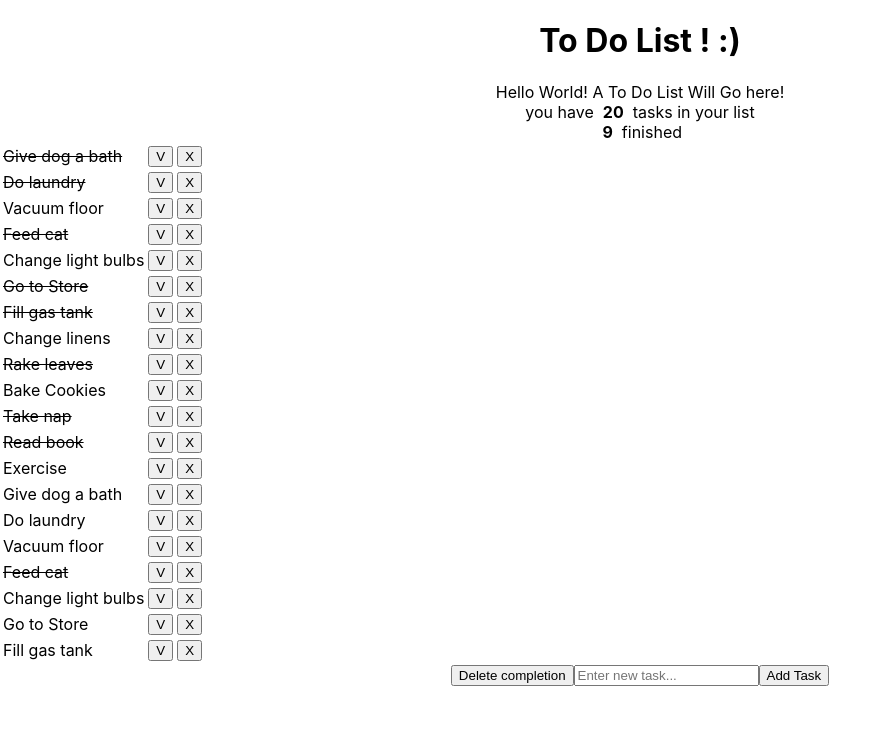
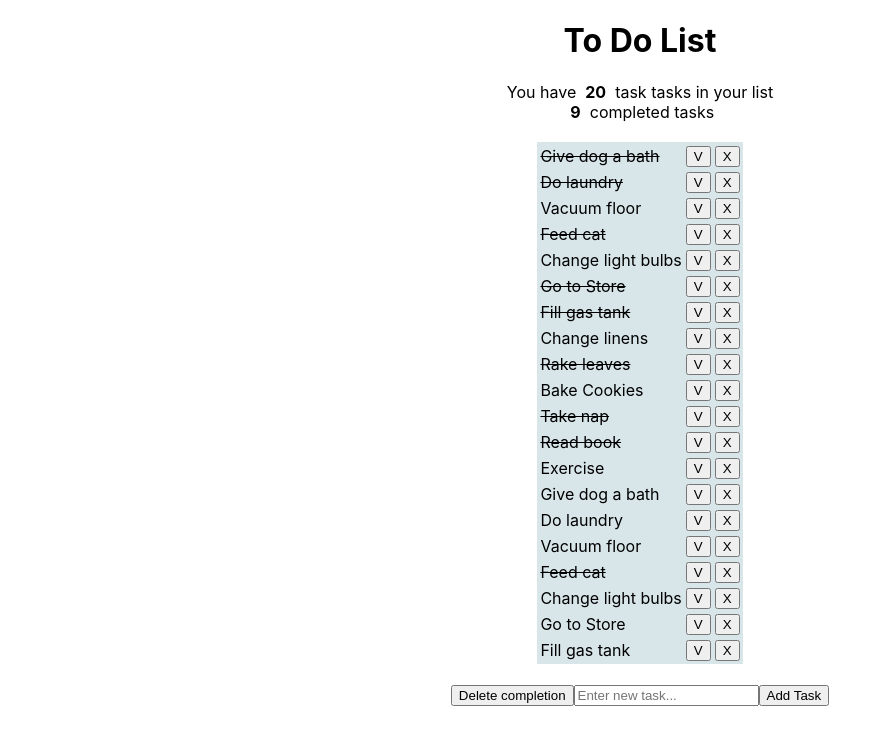
Before and after one commit to tzlila1/todo-list-app, a React (Create React App) app: page / in a window 1280 px wide. Shown: the top 744 px of the page, without its empty margins (0-889 px from the left). Built offline with nearby package versions, Linux system fonts and the light colour scheme.

Commit message:
simplify code

```diff
--- a/src/App.js
+++ b/src/App.js
@@ -4,13 +4,16 @@ import Header from './Header.js';
 import MainPage from './components/MainPage.js';
 import data from './data.json';
 import React, { useState } from 'react';
+import {useDispatch, useSelector} from "react-redux";
 
+const Obj ={
+    location:{x:1,y:2},
+    string:" some test strimg"}
 function App() {
 
     return (
       <div className="App">
           <MainPage/>
-
       </div>
 
   );
--- a/src/Header.js
+++ b/src/Header.js
@@ -3,7 +3,7 @@ import React from 'react';
 const Header = () => {
     return (
         <header>
-            <h1>To Do List ! :) </h1>
+            <h1> To Do List</h1>
         </header>
     );
 };
--- a/src/components/MainPage.js
+++ b/src/components/MainPage.js
@@ -64,18 +64,17 @@ function MainPage() {
 
     return (
         <div>
-            {  console.log("store", state)}
             <Header/>
 
-            Hello World! A To Do List Will Go here!
+
             <div>
-                    you have
+                    You have
                &nbsp;
                 <b>
                      {state.totalItems.numOfItems}
                 </b>
                 &nbsp;
-                    tasks in your list
+                    task {state.totalItems.numOfItems > 1? 'tasks' : 'task'} in your list
             </div>
             <div>
 
@@ -83,11 +82,10 @@ function MainPage() {
                 <b>
                     {state.finished.finishedNumOfItems}
                 </b>
-                &nbsp; finished
+                &nbsp; completed {state.finished.finishedNumOfItems > 1? 'tasks' : 'task'}
             </div>
 
             <TodoList toDoList={toDoList} handleToggle={handleToggle} removeItem={removeItem} handleFilter={handleFilter} />
-
             <div>
                 <button onClick={handleFilter}> Delete completion </button>
                 <input value={userInput} type="text" onChange={handleChange} placeholder="Enter new task..."/>
@@ -96,7 +94,8 @@ function MainPage() {
 
         </div>
 
-    );
+
+);
 }
 
 export default MainPage;
--- a/src/components/TodoList.js
+++ b/src/components/TodoList.js
@@ -5,7 +5,8 @@ import Todo from "./Todo";
 
 const TodoList = ({toDoList, handleToggle, removeItem }) => {
     return (
-        <table>
+    <div style={{display:'flex', justifyContent:'center', padding:'20px'}}>
+        <table style={{background:'#82aebc4f'}}>
             <tbody>
             {toDoList.map(todo => {
                 return (
@@ -14,6 +15,7 @@ const TodoList = ({toDoList, handleToggle, removeItem }) => {
             })}
             </tbody>
         </table>
+        </div>
     );
 };
 
```
Also changed, not shown: 1 other file (tests, documents, lock files or other folders).
